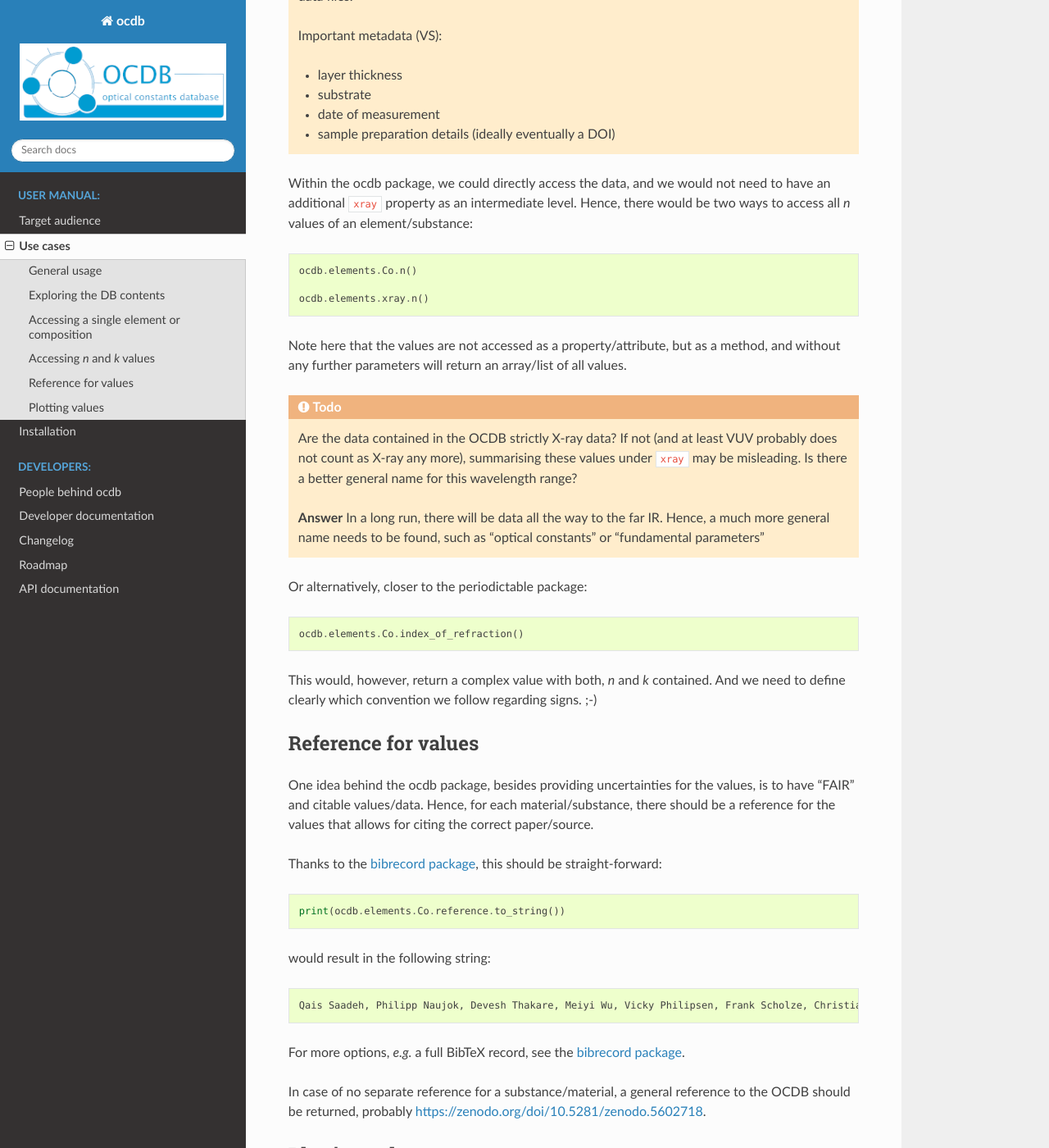
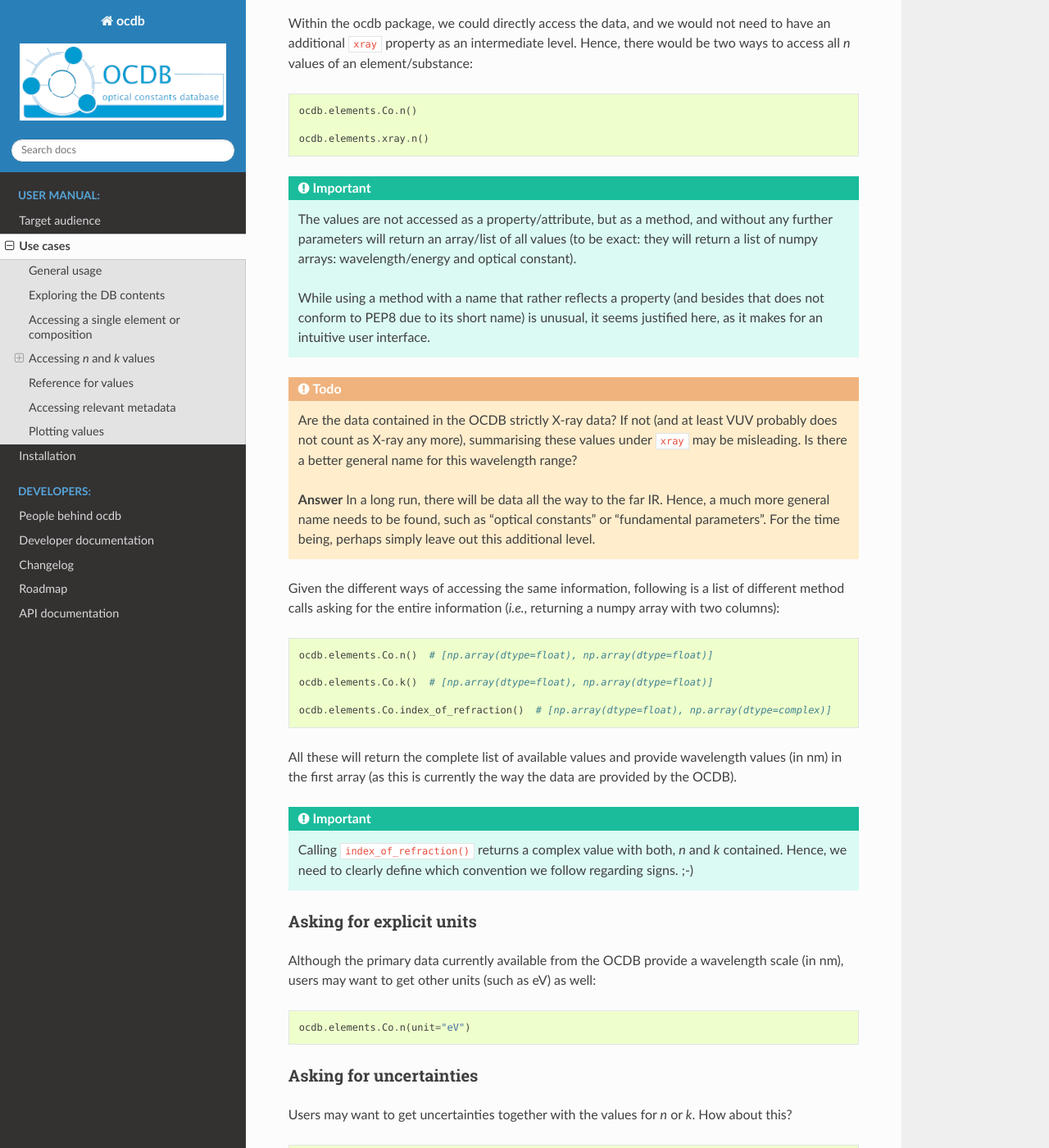
Before and after one commit to PTB-SR/ocdb, a Sphinx documentation site: the page built from docs/usecases.rst, in a window 1280 px wide and 1400 px high, scrolled down 3423 px. Shown: the whole window at 82% size. Built offline with Sphinx 7.4.7 and the Read the Docs theme 2.0.0, drawn with Linux system fonts in a browser that asks for light colours; some of the changed text lies outside the part shown.

Commit message:
Update use cases: further streamline interface; update roadmap

```diff
--- a/docs/usecases.rst
+++ b/docs/usecases.rst
@@ -71,6 +71,8 @@
 
     Decide whether ``materials`` is the right name here, or whether we would rather like to go with ``substance``. In any case, the name should be general enough and intuitive enough to cover the concept that both, elements and compositions are covered.
 
+    **Answer:** ``materials`` is probably the better name in the given (local) context of the OCDB, where people deal with materials.
+
 
 Accessing a single element or composition
 =========================================
@@ -88,6 +90,8 @@
 .. todo::
 
     Decide whether to use capitalised names, as in the periodictable package, or to stick with PEP8 naming conventions. Probably, capitalised names are much more intuitive and easier to read.
+
+    **Answer:** Given the rather complicated names of the composites, capitalisation as used in the chemical formulae is most probably the only sensible choice, although this runs against PEP8 conventions in this particular case.
 
 
 Accessing *n* and *k* values
@@ -115,7 +119,7 @@
 
     Provide data as complex float? Or *n* and *k* separately?
 
-    **Answer:** Both, *n* and *k* separately (and uncertainties with them), and a property ``refractive_index`` as complex float. Uncertainties need to be both, lower and upper boundary, as the distribution might not be strictly symmetric.
+    **Answer:** Both, *n* and *k* separately (and uncertainties with them), and a property ``index_of_refraction`` (note: ``refractive_index`` would be an alternative, though ``index_of_refraction`` would be compatible to ``periodictable``) as complex float. Uncertainties need to be both, lower and upper boundary, as the distribution might not be strictly symmetric.
 
     Generally, the wavelength axis should be either a separate property or the first row/column in a matrix.
 
@@ -126,17 +130,6 @@
 
 
 If no uncertainties are available, return simply ``None`` ("principle of least surprise").
-
-
-.. todo::
-
-    How to deal with users asking for explicit wavelengths/energies values not in the data (*i.e.*, no exact match on the wavelength/energy axis)?
-
-    **Answer:** As long as the wavelength/energy is within the overall axis range, perform a *linear* interpolation (allow for other interpolation methods later?). Otherwise, do not provide an answer/return "NaN" or else.
-
-    Users should be able to provide both, energies and wavelengths. However, they will need to state which unit they ask for...
-
-    If the method call without argument returns the *n*/*k* values, that should be with a wavelength/energy axis. Data in OCDB currently have wavelengths, but converting should be trivial.
 
 
 .. todo::
@@ -160,24 +153,110 @@
     ocdb.elements.xray.n()
 
 
-Note here that the values are not accessed as a property/attribute, but as a method, and without any further parameters will return an array/list of all values.
+.. important::
+
+    The values are not accessed as a property/attribute, but as a method, and without any further parameters will return an array/list of all values (to be exact: they will return a list of numpy arrays: wavelength/energy and optical constant).
+
+    While using a method with a name that rather reflects a property (and besides that does not conform to PEP8 due to its short name) is unusual, it seems justified here, as it makes for an intuitive user interface.
 
 
 .. todo::
 
     Are the data contained in the OCDB strictly X-ray data? If not (and at least VUV probably does not count as X-ray any more), summarising these values under ``xray`` may be misleading. Is there a better general name for this wavelength range?
 
-    **Answer** In a long run, there will be data all the way to the far IR. Hence, a much more general name needs to be found, such as "optical constants" or "fundamental parameters"
+    **Answer** In a long run, there will be data all the way to the far IR. Hence, a much more general name needs to be found, such as "optical constants" or "fundamental parameters". For the time being, perhaps simply leave out this additional level.
 
 
-Or alternatively, closer to the periodictable package:
+Given the different ways of accessing the same information, following is a list of different method calls asking for the entire information (*i.e.*, returning a numpy array with two columns):
 
 .. code-block::
 
-    ocdb.elements.Co.index_of_refraction()
+    ocdb.elements.Co.n()  # [np.array(dtype=float), np.array(dtype=float)]
+
+    ocdb.elements.Co.k()  # [np.array(dtype=float), np.array(dtype=float)]
+
+    ocdb.elements.Co.index_of_refraction()  # [np.array(dtype=float), np.array(dtype=complex)]
 
 
-This would, however, return a complex value with both, *n* and *k* contained. And we need to define clearly which convention we follow regarding signs. ;-)
+All these will return the complete list of available values and provide wavelength values (in nm) in the first array (as this is currently the way the data are provided by the OCDB).
+
+
+.. important::
+
+    Calling ``index_of_refraction()`` returns a complex value with both, *n* and *k* contained. Hence, we need to clearly define which convention we follow regarding signs. ;-)
+
+
+Asking for explicit units
+-------------------------
+
+Although the primary data currently available from the OCDB provide a wavelength scale (in nm), users may want to get other units (such as eV) as well:
+
+
+.. code-block::
+
+    ocdb.elements.Co.n(unit="eV")
+
+
+Asking for uncertainties
+------------------------
+
+Users may want to get uncertainties together with the values for *n* or *k*. How about this?
+
+
+.. code-block::
+
+    ocdb.elements.Co.n(uncertainties=True)
+
+
+This would return a list of *three* numpy arrays, the first two one-dimensional, the third two-dimensional with lower and upper bound. How lower and upper bound are defined can be looked up in the metadata.
+
+And of course, this could be combined with asking for an explicit unit for the energy/wavelength axis:
+
+
+.. code-block::
+
+    ocdb.elements.Co.n(uncertainties=True, unit="eV")
+
+
+Asking for a specific value
+---------------------------
+
+If a user is interested in the value for a given wavelength/energy only, they may simply provide this value (hence the method call rather than accessing a property in the first place):
+
+
+.. code-block::
+
+    ocdb.elements.Co.n(10.0)
+
+
+And if users like energies (in eV) more than wavelengths (in nm):
+
+
+.. code-block::
+
+    ocdb.elements.Co.n(91.84, unit="eV")  # 91.84 ~= 13.5 nm
+
+
+.. note::
+
+    As long as the value is within the overall axis range of data available from the OCDB, this will perform a *linear* interpolation (allow for other interpolation methods later?). Otherwise, ``np.nan`` will be returned.
+
+
+Asking for a range of values
+----------------------------
+
+A single value or all available values for a material are nice, but how about a certain range of values (perhaps with a user-defined spacing)?
+
+
+.. code-block::
+
+    range_ = np.linspace(10, 12, 21)  # [10.0, 10.1, 10.2, ..., 12.0]
+    ocdb.elements.Co.n(range_)
+
+
+.. note::
+
+    As long as the range is within the overall axis range of data available from the OCDB, this will perform a *linear* interpolation (allow for other interpolation methods later?). Otherwise, ``np.nan`` will be returned.
 
 
 Reference for values
@@ -202,6 +281,38 @@
 In case of no separate reference for a substance/material, a general reference to the OCDB should be returned, probably https://zenodo.org/doi/10.5281/zenodo.5602718.
 
 
+Accessing relevant metadata
+===========================
+
+A key aspect of the ocdb package and a strict requirement from a scientific point of view is access to relevant metadata. Those metadata include (but may not be limited to):
+
+* layer thickness
+* substrate
+* date of measurement
+* sample preparation details (ideally eventually a DOI)
+* information regarding the uncertainty values (such as ":math:`3\sigma`")
+
+For the time being, just providing a :class:`dict` with respective fields is probably the most sensible solution. However, this interface should be regarded as unstable and not for general use.
+
+It might be interesting though to provide a method displaying a summary of the available information in textual format:
+
+
+.. code-block::
+
+    ocdb.elements.Co.metadata.to_string()
+
+
+This would require ``metadata`` to be a class rather than a plain :class:`dict`. Alternatively, one could provide the same information by just using ``print`` on the metadata as such:
+
+
+.. code-block::
+
+    print(ocdb.elements.Co.metadata)
+
+
+Again, this requires ``metadata`` to be a class rather than a plain :class:`dict`.
+
+
 Plotting values
 ===============
 
@@ -216,9 +327,7 @@
 * plot of *n* or *k* vs. wavelength with uncertainties
 * plot of both, *n* and *k*, vs. wavelength with uncertainties in one plot
 
-All plots should automatically provide correct axis labels.
-
-Do we want to be able to plot either wavelengths in nm or energies in eV? (Simple conversion, might be convenient.)
+All plots should automatically provide correct axis labels and perhaps a title displaying the material the data are plotted for. In case of plotting both, *n* and *k* values, a legend would be nice to have as well.
 
 In the simplest form, plotting should be as easy as:
 
@@ -234,3 +343,11 @@
     ocdb.elements.Co.plot(values="both", uncertainties=True)
 
 This would plot both, *n* and *k* values and graphically depict their uncertainties (if available). If no uncertainties are available, a warning should be issued.
+
+Similarly, we may want to provide a range and unit for the *x* axis:
+
+.. code-block::
+
+    ocdb.elements.Co.plot(range=[80, 124], unit="eV")
+
+    ocdb.elements.Co.plot(values="both", uncertainties=True, range=[80, 124], unit="eV")
```
Also changed, not shown: docs/roadmap.rst (+20 -1 lines), 1 other file.
